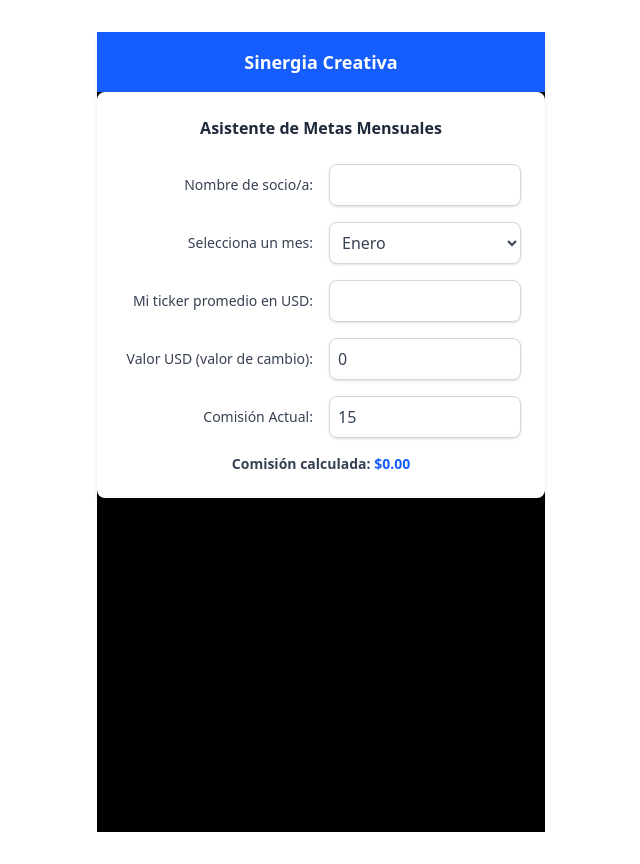
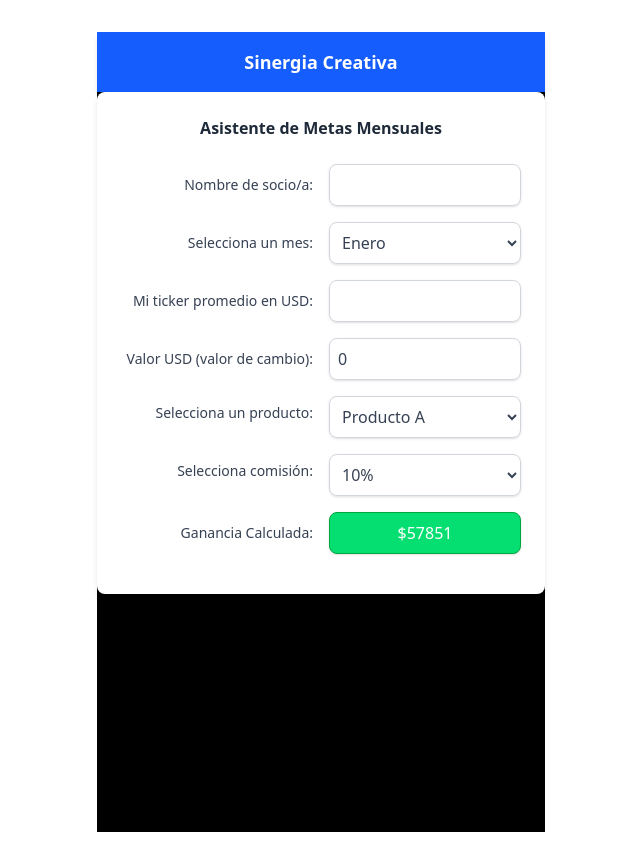
Before and after one commit to matiascruz-beep/DesafioFrontend, a React (Vite) app: page / in a window 1280 px wide. Shown: the whole page, without its empty margins (319-959 px from the left). Built offline with nearby package versions, Linux system fonts and the light colour scheme.

Commit message:
Implementando simuladorComision para calculo de comisiones dependiendo el producto

```diff
--- a/src/components/simulador.jsx
+++ b/src/components/simulador.jsx
@@ -1,11 +1,25 @@
 import { useState } from "react";
 import MonthSelector from "./monthSelect";
+import SimuladorComision from "./simuladorComision";
 
 const Simulador = () => {
     const [ticketPromedio, setTicketPromedio] = useState("");
     const [comision, setComision] = useState(15);
     const [Username, setUsername] = useState("");
     const[valorUSD, setValorUSD] = useState(0);
+    const productos = [
+        { nombre: "Producto A", precio: 700000 },
+        { nombre: "Producto B", precio: 900000 },
+        { nombre: "Producto C", precio: 1100000 },
+        { nombre: "Producto D", precio: 1300000 },
+        { nombre: "Producto E", precio: 1500000 },
+        { nombre: "Producto F", precio: 1700000 }
+      ];
+    const comisiones = [10, 15, 20, 35, 40];
+    const [comisionSeleccionada, setComisionSeleccionada] = useState(10);
+    const [productoSeleccionado, setProductoSeleccionado] = useState(productos[0]);
+    const ganancia = ((productoSeleccionado.precio * comisionSeleccionada) / 100).toFixed(2);
+
     return(
         <div className="max-w-md mx-auto bg-white p-6 rounded-lg shadow-md">
         <h2 className="font-bold mb-6 text-center text-gray-800">
@@ -37,22 +51,9 @@ const Simulador = () => {
             <input type="number" value={valorUSD} onChange={(e) => setValorUSD(e.target.value)}
                 className="text-gray-700 w-full p-2 border border-gray-300 rounded-lg shadow-sm focus:ring-blue-500 focus:border-blue-500 transition"/>
         </div>
+        {/* Simulador de comisión */}
+        <SimuladorComision />
 
-        {/* Comisión */}
-        <div className="grid grid-cols-2 gap-4 items-center mb-4">
-            <label className="text-sm font-medium text-gray-700 text-right">Comisión Actual:</label>
-            <input type="number" value={comision} onChange={(e) => setComision(e.target.value)}
-                className="text-gray-700 w-full p-2 border border-gray-300 rounded-lg shadow-sm focus:ring-blue-500 focus:border-blue-500 transition"/>
-        </div>
-
-        {/* Comisión Calculada */}
-        <div className="text-center mt-4">
-            <p className="text-sm font-semibold text-gray-700">
-                Comisión calculada: <span className="text-blue-600 font-bold">
-                ${((ticketPromedio * comision) / 100).toFixed(2)}
-                </span>
-            </p>
-        </div>
 
     </div>
     )
--- /dev/null
+++ b/src/components/simuladorComision.jsx
@@ -0,0 +1,65 @@
+import { useState } from "react";
+
+const productos = {
+  "Producto A": 700000,
+  "Producto B": 900000,
+  "Producto C": 1100000,
+  "Producto D": 1300000,
+  "Producto E": 1500000,
+  "Producto F": 1700000,
+  "Producto J": 1900000,
+  "Producto H": 2100000,
+};
+
+const calcularGanancia = (precio, comision) => {
+  if (comision === 40) {
+    return Math.round(precio * (comision / 100)); // Sin quitar IVA
+  } else {
+    const precioNeto = precio / 1.21; // Se quita el IVA
+    return Math.round(precioNeto * (comision / 100));
+  }
+};
+
+export default function SimuladorComision() {
+  const [productoSeleccionado, setProductoSeleccionado] = useState("Producto A");
+  const [comision, setComision] = useState(10);
+
+  const precioProducto = productos[productoSeleccionado];
+  const ganancia = calcularGanancia(precioProducto, comision);
+
+  return (
+    <>
+    <div className="grid grid-cols-2 gap-4 items-center mb-4">
+      <label className="block mb-2 text-sm font-medium text-gray-700 text-right">Selecciona un producto:</label>
+      <select
+        className="text-gray-700 w-full p-2 border border-gray-300 rounded-lg shadow-sm focus:ring-blue-500 focus:border-blue-500 transition"
+        value={productoSeleccionado}
+        onChange={(e) => setProductoSeleccionado(e.target.value)}
+      >
+        {Object.keys(productos).map((producto) => (
+          <option key={producto} value={producto}>{producto}</option>
+        ))}
+      </select>
+
+      <label className="block mb-2 text-sm font-medium text-gray-700 text-right">Selecciona comisión:</label>
+      <select
+        className="text-gray-700 w-full p-2 border border-gray-300 rounded-lg shadow-sm focus:ring-blue-500 focus:border-blue-500 transition"
+        value={comision}
+        onChange={(e) => setComision(parseInt(e.target.value))}
+      >
+        {[10, 15, 20, 35, 40].map((porcentaje) => (
+          <option key={porcentaje} value={porcentaje}>
+            {porcentaje}%
+          </option>
+        ))}
+      </select>
+    </div>
+    <div className="grid grid-cols-2 gap-4 items-center mb-4">
+    <p className="text-sm font-medium text-gray-700 text-right">
+    Ganancia Calculada:
+  </p>
+  <span className="bg-green-400 text-white w-full p-2 border border-green-600 rounded-lg shadow-sm focus:ring-blue-500 focus:border-blue-500 transition">${ganancia}</span>
+    </div>
+    </>
+  );
+}
--- /dev/null
+++ b/src/data/datos.json
@@ -0,0 +1,12 @@
+{
+    "productos": [
+      { "nombre": "Producto A", "precio": 700000 },
+      { "nombre": "Producto B", "precio": 900000 },
+      { "nombre": "Producto C", "precio": 1100000 },
+      { "nombre": "Producto D", "precio": 1300000 },
+      { "nombre": "Producto E", "precio": 1500000 },
+      { "nombre": "Producto F", "precio": 1700000 }
+    ],
+    "comisiones": [10, 15, 20, 35, 40],
+    "tasasCierre": [0.3, 0.35, 0.5, 0.5, 0.5]
+  }
```
